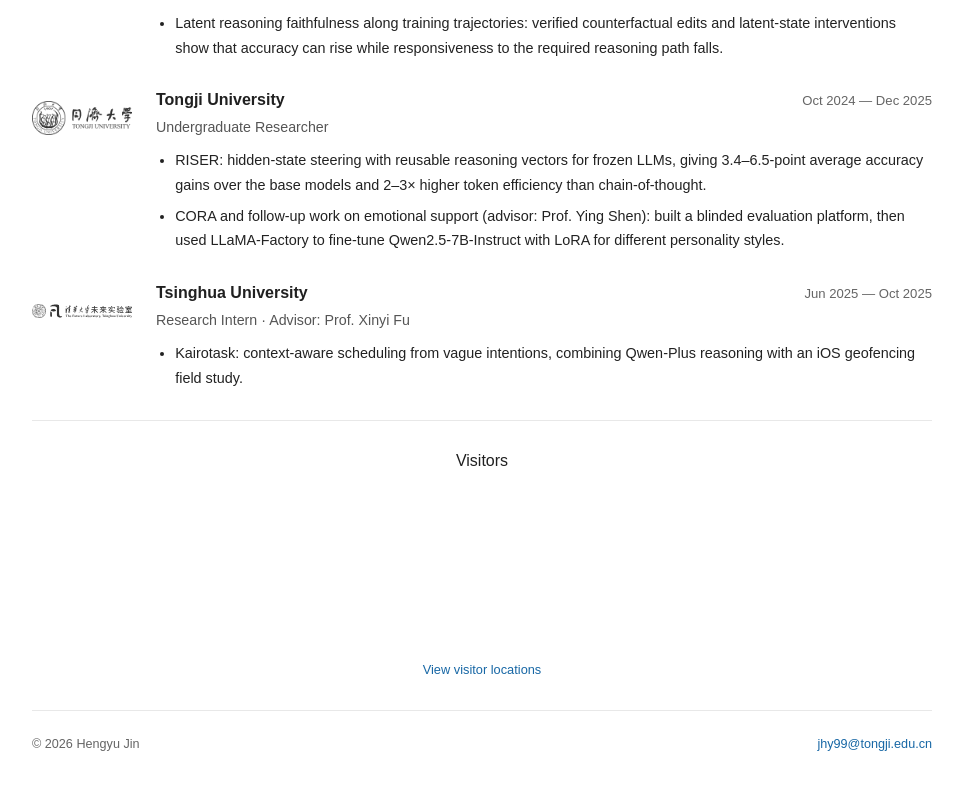
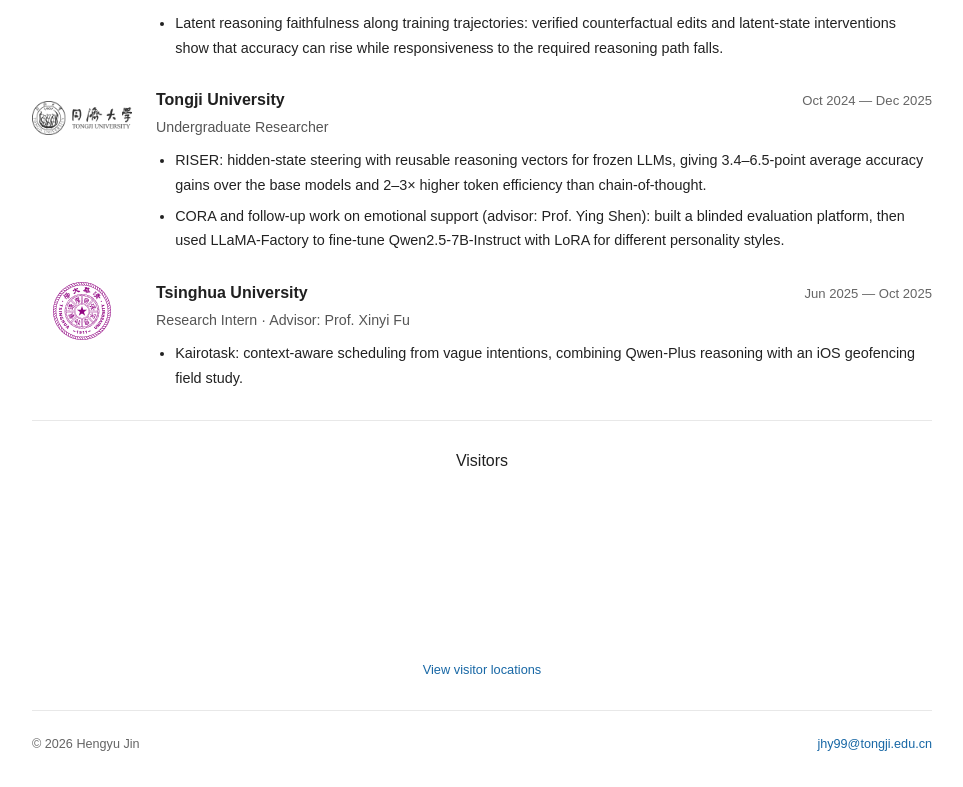
Before and after one commit to kings099/kings099.github.io, a Next.js app: page / in a window 1280 px wide. Shown: the part 2185-2972 px from the top of the page, without its empty margins (158-1121 px from the left). Built offline with nearby package versions, Linux system fonts and the light colour scheme.

Commit message:
Use Tsinghua University crest in research experience

```diff
--- a/app/globals.css
+++ b/app/globals.css
@@ -51,6 +51,7 @@ strong { font-weight: 600; }
 .experience:last-child { margin-bottom: 0; }
 .experience-logo { display: flex; align-items: center; justify-content: center; min-height: 58px; }
 .experience-logo img { width: 100%; height: 58px; object-fit: contain; }
+.experience-logo.logo-tsinghua img { width: 58px; height: 58px; filter: none; opacity: 1; }
 .experience-content { min-width: 0; }
 .experience-heading { display: flex; align-items: baseline; justify-content: space-between; flex-wrap: wrap; gap: 0.2rem 1rem; }
 .experience-heading > span { color: var(--muted); font-size: 0.82rem; }
@@ -70,6 +71,7 @@ strong { font-weight: 600; }
   .affiliations { grid-template-columns: repeat(2, minmax(0, 1fr)); gap: 1.5rem; }
   .experience { grid-template-columns: 64px minmax(0, 1fr); gap: 1rem; }
   .experience-logo, .experience-logo img { min-height: 44px; height: 44px; }
+  .experience-logo.logo-tsinghua img { width: 44px; height: 44px; }
   .news-list li { grid-template-columns: 72px minmax(0, 1fr); gap: 0.6rem; }
 }
 @media (prefers-reduced-motion: reduce) { html { scroll-behavior: auto; } }
--- a/app/page.tsx
+++ b/app/page.tsx
@@ -234,10 +234,11 @@ export default function Home() {
           <div className="experience-list">
             {experiences.map((experience) => {
               const affiliation = affiliations.find((item) => experience.organization.includes(item.name === "KAUST" ? "KAUST" : item.name));
+              const experienceLogo = experience.organization === "Tsinghua University" ? "/logos/tsinghua-crest.svg" : affiliation?.image;
               return (
                 <article className="experience" key={experience.organization}>
                   <div className={`experience-logo ${affiliation?.className ?? ""}`}>
-                    {affiliation ? <img src={affiliation.image} alt={`${affiliation.name} logo`} width="100" height="58" loading="lazy" /> : null}
+                    {affiliation && experienceLogo ? <img src={experienceLogo} alt={`${affiliation.name} ${experience.organization === "Tsinghua University" ? "crest" : "logo"}`} width="100" height="58" loading="lazy" /> : null}
                   </div>
                   <div className="experience-content">
                     <div className="experience-heading"><h3>{experience.organization}</h3><span>{experience.period}</span></div>
```
Also changed, not shown: public/logos/tsinghua-crest.svg (added), 1 other file (tests, documents, lock files or other folders).
